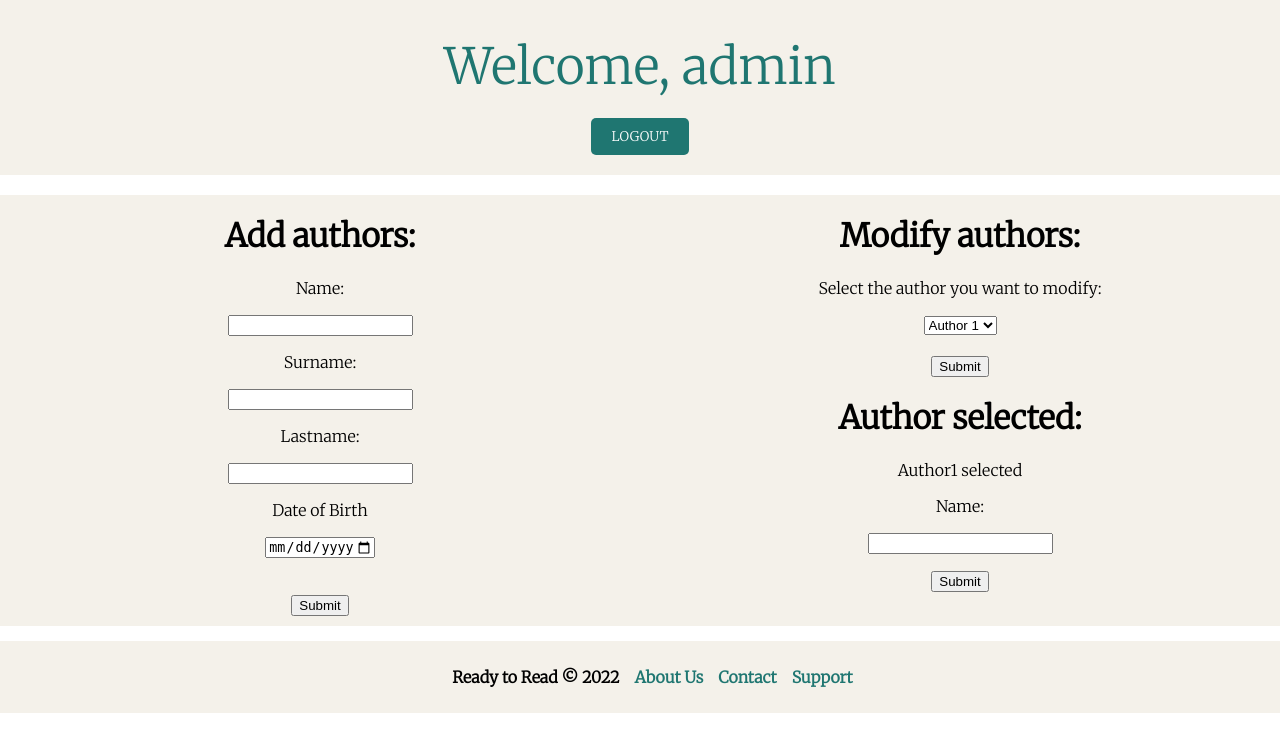
After one commit to onemorecooder/ReadyToRead, a PHP site: page /admin.php in a window 1280 px wide. The commit adds this page. Shown: the top 752 px of the page. Run offline with PHP 8.4, Linux system fonts and the light colour scheme; a user stored in the database is signed in.

Commit message:
PROYECTO AÑADIENDO ADMIN

```diff
--- /dev/null
+++ b/CSS/admin.css
@@ -0,0 +1,42 @@
+@import url('https://fonts.googleapis.com/css2?family=Amatic+SC:wght@700&family=Dancing+Script&family=Merriweather:wght@300&family=Montserrat:wght@100&family=Staatliches&display=swap');
+
+body{
+    background-color:#ffffff;
+    font-family: 'Merriweather', serif;
+    margin: 0;
+    padding: 0;
+    overflow-x: hidden;
+}
+
+.error {color: #FF0000;}
+
+.button {
+    background-color: #1f7671;
+    border-radius: 5px;
+    color: white;
+    padding: 10px 20px;
+    margin: 5px 20px;
+    border: none;
+    cursor: pointer;
+    font-family: 'Merriweather', serif;
+}
+
+/* BOTÓN LOGIN Y LOGOUT::::: HOVER */
+.button:hover {
+    opacity: 0.8;
+}
+
+/* BOTÓN LOGIN Y LOGOUT::::: ACTIVE */
+.button:active {
+    opacity: 0.4;
+}
+
+#myGrid{
+    display: grid;
+}
+
+div {
+    grid-template-columns: 50% 50%;
+    text-align: center;
+    background-color: #f4f1ea;
+}
--- a/CSS/signup.css
+++ b/CSS/signup.css
@@ -32,7 +32,6 @@ body{
 }
 
 div {
-
     text-align: center;
     margin-left: auto;
     margin-right: auto;
@@ -71,7 +70,6 @@ div {
 .textFooter:hover {
     color: black;
 }
-
 
 /****************************************************************/
 
--- /dev/null
+++ b/admin.php
@@ -0,0 +1,84 @@
+<!DOCTYPE html>
+<html lang="en">
+
+<head>
+    <meta charset="UTF-8">
+    <meta http-equiv="X-UA-Compatible" content="IE=edge">
+    <meta name="viewport" content="width=device-width, initial-scale=1.0">
+    <script src="JS/jquery-3.6.0.min.js"></script>
+    <script src="JS/jquery.validate.min.js"></script>
+    <script src="JS/additional-methods.min.js"></script>
+    <script src="JS/signup.js"></script>
+    <link rel="stylesheet" href="CSS/admin.css">
+    <link rel="stylesheet" href="CSS/login_js.css">
+    <link rel="stylesheet" href="CSS/inicio.css">
+    <title>RTR | Author register</title>
+</head>
+
+<body>
+    <header>
+        <div class="userInicio">
+            <p id="userNameInicio">Welcome, <?php session_start();
+                                            echo $_SESSION["persona"]; ?></p>
+            <div id="logout">
+                <form method="POST" action="credentials.php"><input name="salida" class="button" type="submit" value="LOGOUT"></form><br>
+            </div>
+        </div>
+    </header>
+    <br>
+    <form id="signup_form" method="POST" action="credentials.php">
+
+        <div id="myGrid">
+            <div>
+                <h1>Add authors:</h1>
+                <p>Name:</p>
+                <p><input name="name" type="text" style="text-transform: capitalize;" required pattern="[A-Za-z].{2,}$"></p>
+
+                <p>Surname:</p>
+                <p><input name="surname" type="text" style="text-transform: capitalize;" pattern="[A-Za-z].{2,}$" required></p>
+
+                <p>Lastname:</p>
+                <p><input name="surname" type="text" style="text-transform: capitalize;" pattern="[A-Za-z].{2,}$" required></p>
+
+                <p>Date of Birth</p>
+                <p><input name="fech_nac" type="date" max="2010-01-01"></p><br>
+
+                <input type="submit">
+            </div>
+            <div>
+                <h1>Modify authors:</h1>
+                <p>Select the author you want to modify:</p>
+                <select name="authors">
+                    <option>Author 1</option>
+                    <option>Author 2</option>
+                    <option>Author 3</option>
+                </select><br>
+                <br><input type="submit">
+                <div>
+                    <h1>Author selected:</h1>
+                    <p>Author1 selected</p>
+                    <p>Name:</p>
+                    <p><input name="name" type="text" style="text-transform: capitalize;" required pattern="[A-Za-z].{2,}$"></p>
+                    <input type="submit">
+                </div>
+            </div>
+        </div>
+    </form>
+
+    <footer>
+        <ul>
+            <li><b>Ready to Read &copy; 2022</b></li>
+            <li><a class="textFooter" href="aboutUs.html" title="Pantalla sobre ReadyToRead">About Us</a></li>
+            <li><a class="textFooter" href="contact.php" title="Pantalla de contacto de ReadyToRead">Contact</a></li>
+            <li><a class="textFooter" href="soporte1.php" title="Pantalla de soporte">Support</a></li>
+        </ul>
+    </footer>
+</body>
+
+</html>
+
+<?php
+
+
+
+?>
--- a/credentials.php
+++ b/credentials.php
@@ -93,7 +93,7 @@ if (isset($_POST['entrada'])) {
             else if ($vectorRol == 'admin'){
                 /* EN CAMBIO SI INICIA SESIÓN CON EL USUARIO QUE TIENE EL ROL DE ADMIN
                 SE LE REDIRIGIRÁ A UNA PÁGINA QUE AÚN ESTÁ EN PROCESO */
-                header("location:https://i.ytimg.com/vi/MUK8jRQhHD8/hqdefault.jpg");
+                header("location:admin.php");
             }
             /* SI LAS CREDENCIALES SON INCORRECTAS SALTA EL POP-UP */
         } else {
```
